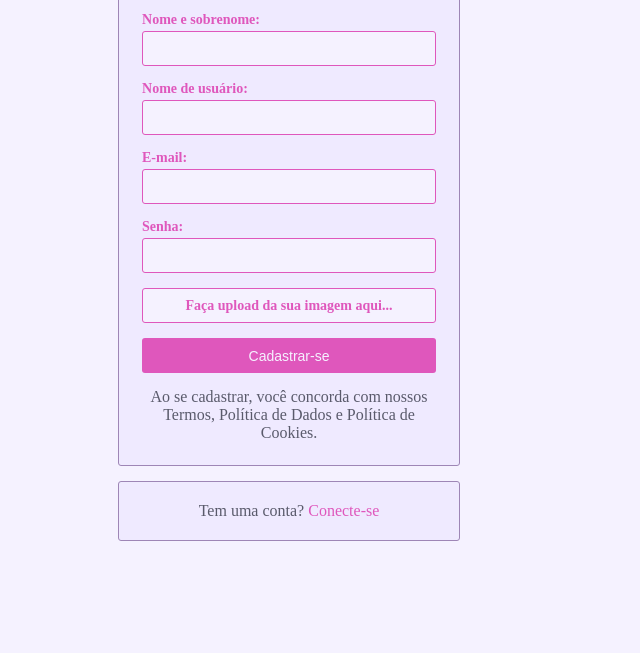
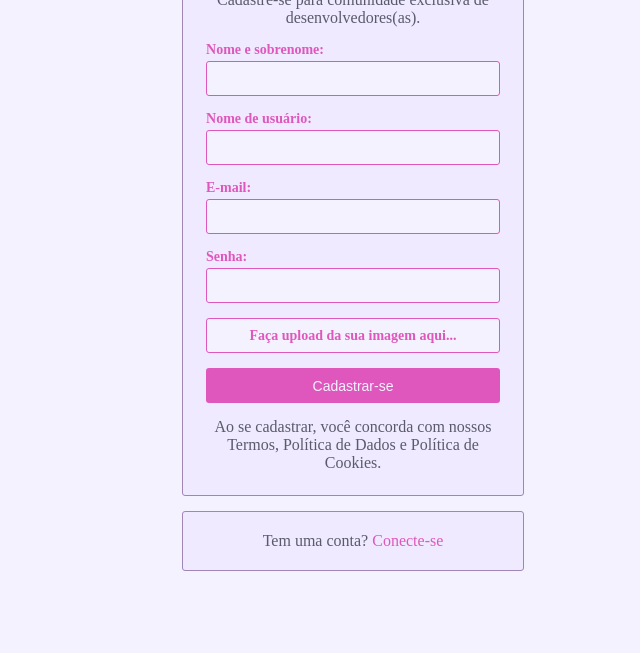
Before and after one commit to MariaSantiagoo/2S_DevConnect_M, a plain HTML site: page static_DevConnect/pages/cadastro.html in a window 1280 px wide. Shown: the part 147-800 px from the top of the page, without its empty margins (287-927 px from the left). Drawn offline with Linux system fonts and the light colour scheme.

Commit message:
Terminado a tela cadastro

```diff
--- a/static_DevConnect/styles/cadastro.css
+++ b/static_DevConnect/styles/cadastro.css
@@ -1,3 +1,9 @@
+main{
+    display: flex;
+    justify-content: center;
+    align-items: center;
+}
+
 main>div {
     width: 90%;
     display: flex;
@@ -5,6 +11,7 @@ main>div {
     justify-content: center;
     align-items: center;
     gap: 15px;
+    margin-top: 30px;
 }
 
 #texto-boas-vindas, #texto-termos{
```
